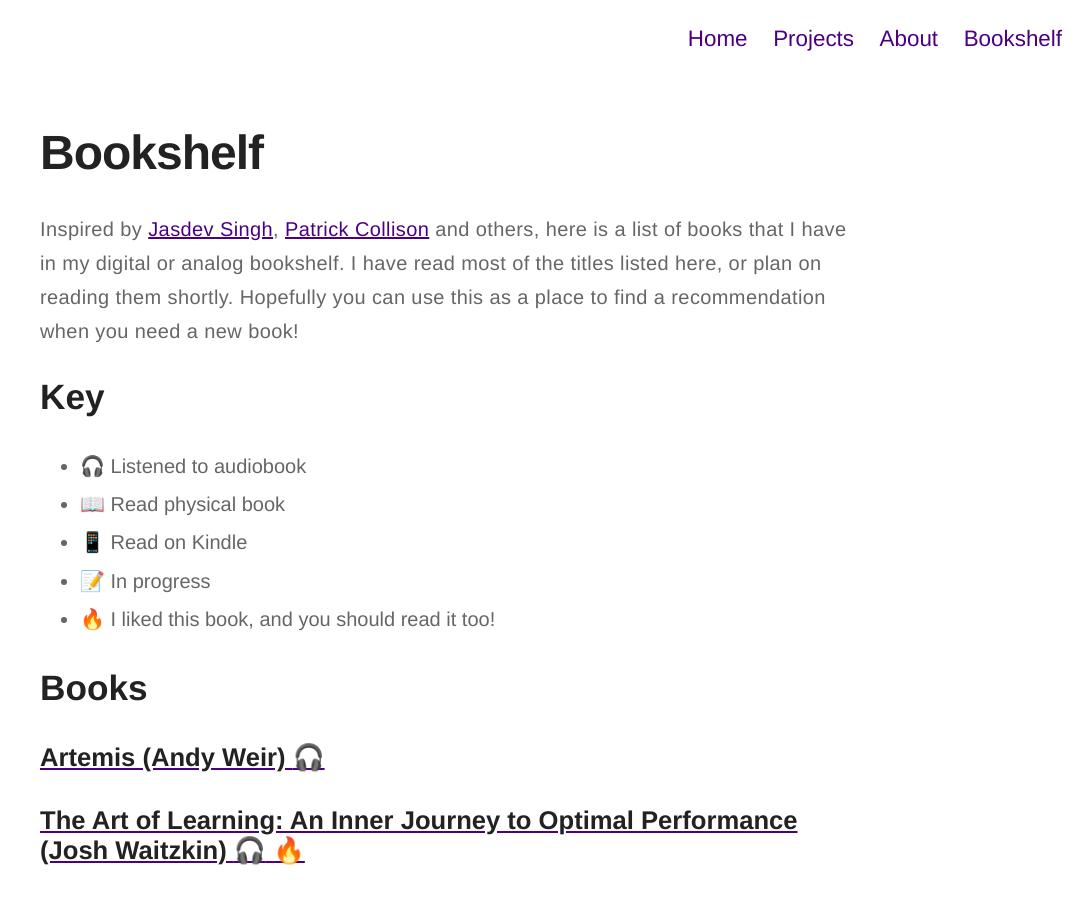
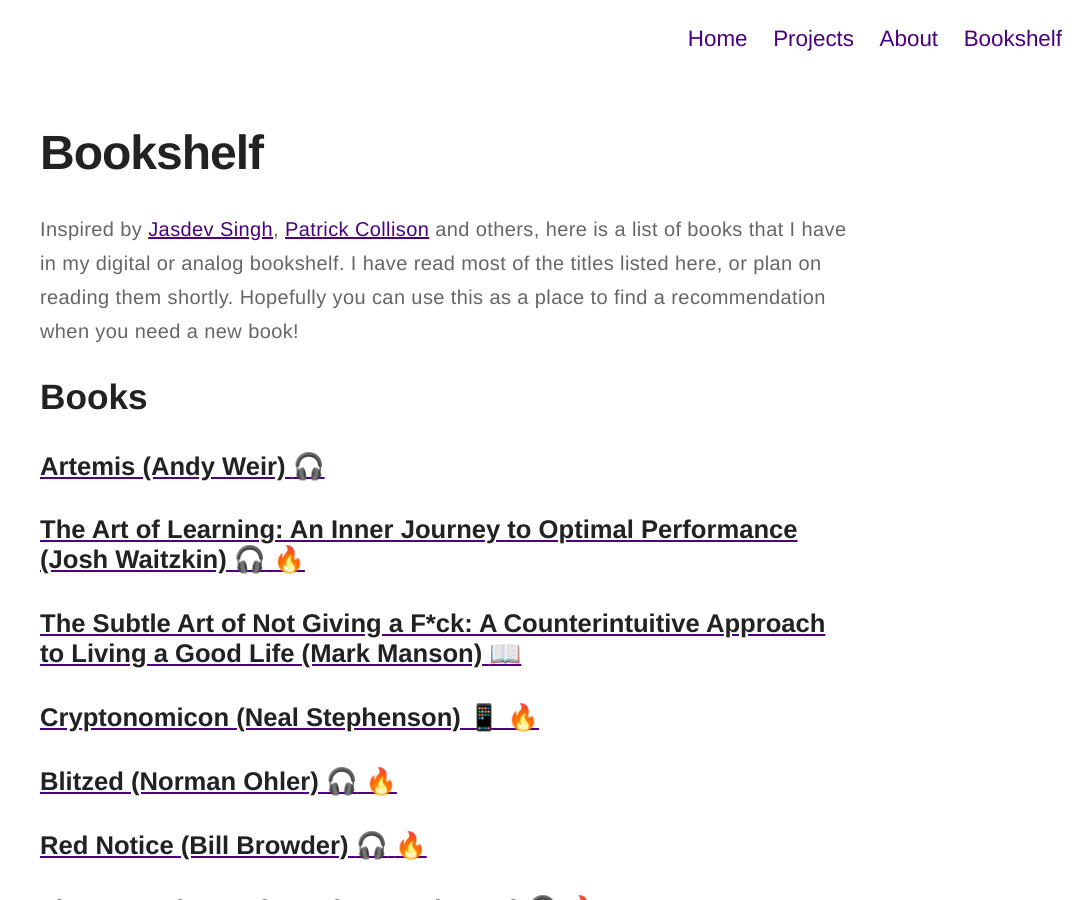
Before and after one commit to prazgaitis/personal-site, a Jekyll site: the page built from bookshelf/index.html, in a window 1280 px wide and 900 px high. Shown: the whole window, without its empty margins (195-1280 px from the left). Built offline with Jekyll 4.4.1, drawn with Linux system fonts in a browser that asks for light colours; nearby versions of some CDN libraries; emoji names are drawn with the system emoji font.

Commit message:
remove emojis

```diff
--- a/_posts/2016-01-23-cycledocker-google-maps-for-divvy-bikes.markdown
+++ b/_posts/2016-01-23-cycledocker-google-maps-for-divvy-bikes.markdown
@@ -1,5 +1,5 @@
 ---
-title: ":bike: Cycledocker.com - Directions for Chicago Bikeshare riders"
+title: "Cycledocker.com - Directions for Chicago Bikeshare riders"
 layout: post
 date: 2016-01-23 22:10
 tag: side-project
--- a/bookshelf/index.html
+++ b/bookshelf/index.html
@@ -6,43 +6,25 @@ title: Bookshelf
 ---
 
 <section class="list">
-  <h1>Bookshelf</h1>
-  <p>Inspired by
-      <a href="http://jasdev.me/bookshelf/">Jasdev Singh</a>,
-      <a href="https://patrickcollison.com/bookshelf">Patrick Collison</a>
-      and others, here is a list of books that I have in my digital or analog bookshelf.
-      I have read most of the titles listed here, or plan on reading them shortly.
-      Hopefully you can use this as a place to find a recommendation when you need a new book!
-  </p>
-  <h2>Key</h2>
-  <ul>
-    <li>:headphones: Listened to audiobook</li>
-    <li>:book: Read physical book</li>
-    <li>:iphone: Read on Kindle</li>
-    <li>:pencil: In progress</li>
-    <li>:fire: I liked this book, and you should read it too!</li>
-  </ul>
-  <div></div>
-  <div></div>
+    <h1>Bookshelf</h1>
+    <p>
+        Inspired by <a href="http://jasdev.me/bookshelf/">Jasdev Singh</a>,
+        <a href="https://patrickcollison.com/bookshelf">Patrick Collison</a>
+        and others, here is a list of books that I have in my digital or analog
+        bookshelf. I have read most of the titles listed here, or plan on
+        reading them shortly. Hopefully you can use this as a place to find a
+        recommendation when you need a new book!
+    </p>
 </section>
 
 <section class="list">
-  <h2>Books</h2>
-  {% if site.data.books.size == 0 %}
+    <h2>Books</h2>
+    {% if site.data.books.size == 0 %}
     <p class="text-center">No books entered yet</p>
-  {# {% elsif site.paginate %} #}
-  {#   {% for post in paginator.posts %} #}
-  {#     {% if post.category == 'book' %} #}
-  {#       {% if post.hidden != true %} #}
-  {#         {% include blog-post.html %} #}
-  {#       {% endif %} #}
-  {#     {% endif %} #}
-  {#   {% endfor %} #}
-
-  {% include pagination.html%}
-  {% else %}
-    {% for book in site.data.books reversed %}
-      {% include book-post.html %}
-    {% endfor %}
-  {% endif %}
+    {# {% elsif site.paginate %} #} {# {% for post in paginator.posts %} #} {#
+    {% if post.category == 'book' %} #} {# {% if post.hidden != true %} #} {# {%
+    include blog-post.html %} #} {# {% endif %} #} {# {% endif %} #} {# {%
+    endfor %} #} {% include pagination.html%} {% else %} {% for book in
+    site.data.books reversed %} {% include book-post.html %} {% endfor %} {%
+    endif %}
 </section>
```
Also changed, not shown: _posts/2017-12-01-Alexa-Christmas-Tree.markdown (+38 -36 lines).
